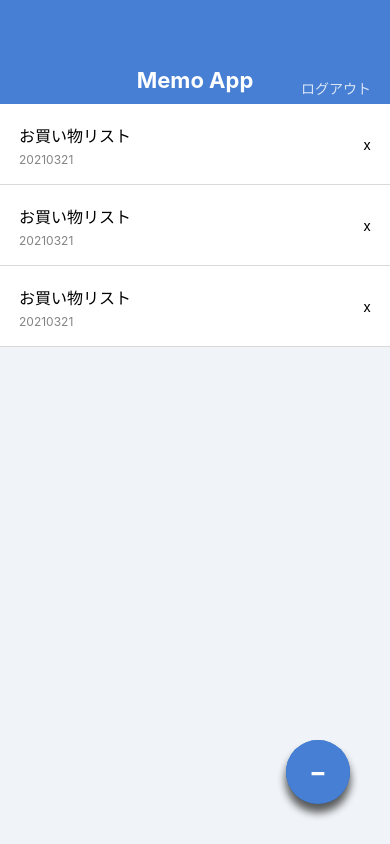
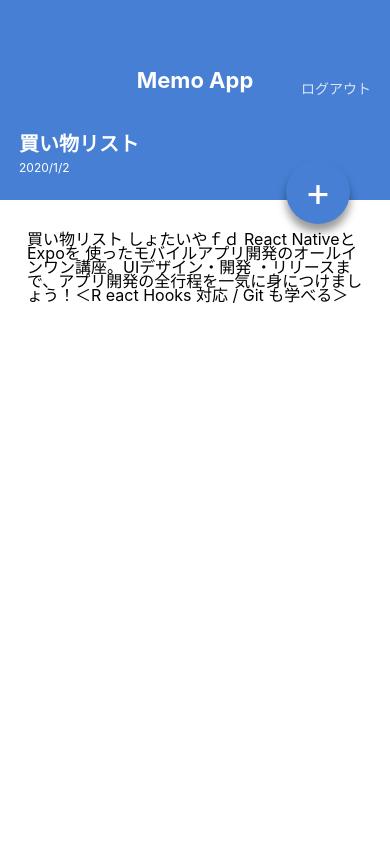
Before and after one commit to tnissy/MemoApp, a React Native app: screen / in a window 390 px wide. Built offline with nearby package versions, Linux system fonts and the light colour scheme.

Commit message:
create detail"

```diff
--- a/App.jsx
+++ b/App.jsx
@@ -1,26 +1,11 @@
 /* eslint-disable no-use-before-define */
 import React from 'react';
-import { StyleSheet, View } from 'react-native';
 
-import AppBar from './src/components/AppBar';
-import MemoList from './src/components/MemoList';
-import CircleButton from './src/components/CircleButton';
+import MemoListScreen from './src/screens/MemoListScreen';
+import MemoDetailScreen from './src/screens/MemoDetailScreen';
 
 export default function App() {
   return (
-    <View style={styles.container}>
-      <AppBar />
-      <MemoList />
-      <CircleButton />
-      <CircleButton>-</CircleButton>
-
-    </View>
+    <MemoDetailScreen />
   );
 }
-
-const styles = StyleSheet.create({
-  container: {
-    flex: 1,
-    backgroundColor: '#f0f4f8',
-  },
-});
--- a/src/components/CircleButton.jsx
+++ b/src/components/CircleButton.jsx
@@ -1,19 +1,20 @@
 /* eslint-disable no-use-before-define */
 import React from 'react';
 import { StyleSheet, Text, View } from 'react-native';
-import { string } from 'prop-types';
+import { string, shape } from 'prop-types';
 
 export default function CircleButton(props) {
-  const { children } = props;
+  const { children, style } = props;
   return (
-    <View style={styles.circleButton}>
+    <View style={[styles.circleButton, style]}>
       <Text style={styles.circleButtonLabel}>{ children }</Text>
     </View>
   );
 }
 
-CircleButton.prototypes = {
+CircleButton.propTypes = {
   children: string.isRequired,
+  style: shape(),
 };
 
 const styles = StyleSheet.create({
--- /dev/null
+++ b/src/screens/MemoDetailScreen.jsx
@@ -0,0 +1,62 @@
+/* eslint-disable no-use-before-define */
+import React from 'react';
+import { View, ScrollView, Text, StyleSheet } from 'react-native';
+
+import AppBar from '../components/AppBar';
+import CircleButton from '../components/CircleButton';
+
+export default function MemoDetailScreen() {
+  return (
+    <View style={styles.container}>
+      <AppBar />
+      <View style={styles.memoHeader}>
+        <Text style={styles.memoTitle}>買い物リスト</Text>
+        <Text style={styles.memoDate}>2020/1/2</Text>
+      </View>
+      <ScrollView style={styles.memoBody}>
+        <Text style={styles.memoText}>
+          買い物リスト
+          しょたいやｆｄ
+          React NativeとExpoを
+          使ったモバイルアプリ開発のオールインワン講座。UIデザイン・開発
+          ・リリースまで、アプリ開発の全行程を一気に身につけましょう！＜R
+          eact Hooks 対応 / Git も学べる＞
+        </Text>
+      </ScrollView>
+      <CircleButton style={{ top: 160, bottom: 'auto' }}>+</CircleButton>
+    </View>
+  );
+}
+
+const styles = StyleSheet.create({
+  container: {
+    flex: 1,
+    backgroundColor: '#ffffff',
+  },
+  memoHeader: {
+    backgroundColor: '#467fd3',
+    height: 96,
+    justifyContent: 'center',
+    paddingVertical: 24,
+    paddingHorizontal: 19,
+  },
+  memoTitle: {
+    color: '#ffffff',
+    fontSize: 20,
+    lineHeight: 32,
+    fontWeight: 'bold',
+  },
+  memoDate: {
+    color: '#ffffff',
+    fontSize: 12,
+    lineHeight: 16,
+  },
+  memoBody: {
+    paddingVertical: 32,
+    paddingHorizontal: 27,
+  },
+  memoText: {
+    fontSize: 16,
+    lineHeight: 14,
+  },
+});
--- /dev/null
+++ b/src/screens/MemoListScreen.jsx
@@ -0,0 +1,25 @@
+/* eslint-disable no-use-before-define */
+import React from 'react';
+import { View, StyleSheet } from 'react-native';
+
+import AppBar from '../components/AppBar';
+import MemoList from '../components/MemoList';
+import CircleButton from '../components/CircleButton';
+
+export default function MemoListScreen() {
+  return (
+    <View style={styles.container}>
+      <AppBar />
+      <MemoList />
+      <CircleButton />
+      <CircleButton>-</CircleButton>
+    </View>
+  );
+}
+
+const styles = StyleSheet.create({
+  container: {
+    flex: 1,
+    backgroundColor: '#f0f4f8',
+  },
+});
```
